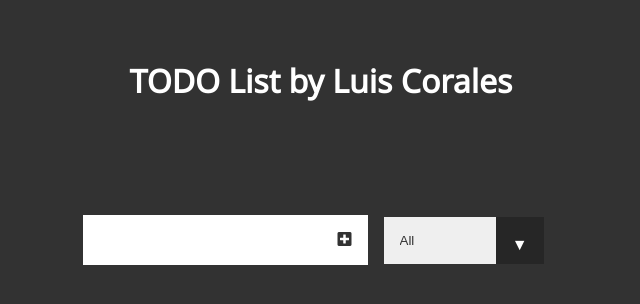
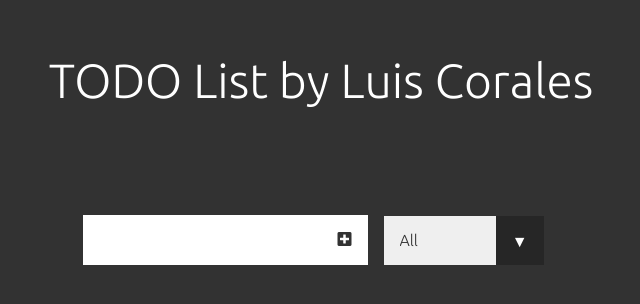
Before and after one commit to LuisCorales/todo-webapp, a plain HTML site: page FrontEnd/index.html in a window 1280 px wide. Shown: the whole page, without its empty margins (319-959 px from the left). Drawn offline with Linux system fonts and the light colour scheme.

Commit message:
Font changes

```diff
--- a/FrontEnd/Styles/style.css
+++ b/FrontEnd/Styles/style.css
@@ -8,7 +8,13 @@
 {
     background: rgb(50,50,50);
     color: white;
-    font-family: 'Noto Sans', sans-serif;
+    font-family: 'Ubuntu', sans-serif;
+}
+
+h1
+{
+    font-weight: normal;
+    font-size: 3rem;
 }
 
 header
@@ -135,6 +141,8 @@
     width: 10rem;
     cursor: pointer;
     padding: 1rem;
+    font-family: 'Ubuntu', sans-serif;
+    font-size: 1rem;
 }
 
 .select::after{
--- a/FrontEnd/index.html
+++ b/FrontEnd/index.html
@@ -5,7 +5,7 @@
     <meta http-equiv="X-UA-Compatible" content="IE=edge">
     <meta name="viewport" content="width=device-width, initial-scale=1.0">
     <link rel="preconnect" href="https://fonts.gstatic.com">
-    <link href="https://fonts.googleapis.com/css2?family=Noto+Sans&display=swap" rel="stylesheet">
+    <link href="https://fonts.googleapis.com/css2?family=Ubuntu:wght@300&display=swap" rel="stylesheet">
     <link rel="stylesheet" href="https://cdnjs.cloudflare.com/ajax/libs/font-awesome/5.15.3/css/all.min.css" integrity="sha512-iBBXm8fW90+nuLcSKlbmrPcLa0OT92xO1BIsZ+ywDWZCvqsWgccV3gFoRBv0z+8dLJgyAHIhR35VZc2oM/gI1w==" crossorigin="anonymous" />
     <link rel="stylesheet" href="./Styles/style.css">
     <title>TODO List</title>
```
